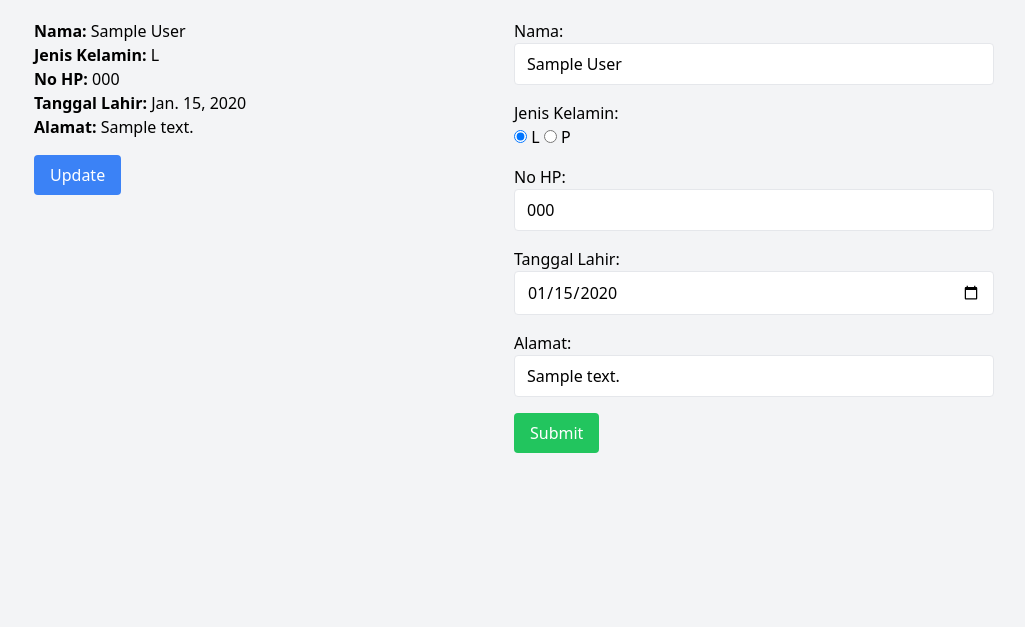
After one commit to WeakEntity-Basdat/SIJARTA, a Django app: page /auth/profile/pengguna/ in a window 1280 px wide, after a click on "Update". The commit adds this page. Shown: the part 173-800 px from the top of the page, without its empty margins (126-1151 px from the left). Run offline with Django 5.2, Linux system fonts and the light colour scheme; a user stored in the database is signed in; tables that the repository leaves empty hold one stand-in row (values such as "Sample post"); some libraries are stand-ins or nearby versions.

Commit message:
menambahkan RU profile

```diff
--- /dev/null
+++ b/authentication/templates/profile.html
@@ -0,0 +1,47 @@
+{% extends "base.html" %}
+
+{% block meta %}
+<title>Profile Pengguna</title>
+{% endblock meta %}
+
+{% block content %}
+<div class="container mx-auto mt-10">
+    <div class="flex justify-between w-3/4 mx-auto">
+        <!-- Info Profil -->
+        <div class="info w-1/2">
+            <p><strong>Nama:</strong> {{ user_profile.full_name }}</p>
+            <p><strong>Jenis Kelamin:</strong> {{ user_profile.gender }}</p>
+            <p><strong>No HP:</strong> {{ user_profile.phone_number }}</p>
+            <p><strong>Tanggal Lahir:</strong> {{ user_profile.birthdate }}</p>
+            <p><strong>Alamat:</strong> {{ user_profile.address }}</p>
+            <button onclick="document.getElementById('update-form').style.display = 'block';" class="bg-blue-500 text-white px-4 py-2 mt-4 rounded">Update</button>
+        </div>
+
+        <!-- Form Update -->
+        <div id="update-form" class="update-form w-1/2" style="display:none;">
+            <form method="POST">
+                {% csrf_token %}
+                <label for="nama">Nama:</label>
+                <input type="text" name="full_name" value="{{ user_profile.full_name }}" class="border rounded w-full px-3 py-2 mb-4" required>
+
+                <label>Jenis Kelamin:</label>
+                <div class="mb-4">
+                    <input type="radio" name="gender" value="L" {% if user_profile.gender == 'L' %}checked{% endif %}> L
+                    <input type="radio" name="gender" value="P" {% if user_profile.gender == 'P' %}checked{% endif %}> P
+                </div>
+
+                <label for="phone_number">No HP:</label>
+                <input type="text" name="phone_number" value="{{ user_profile.phone_number }}" class="border rounded w-full px-3 py-2 mb-4" required>
+
+                <label for="birthdate">Tanggal Lahir:</label>
+                <input type="date" name="birthdate" value="{{ user_profile.birthdate|date:'Y-m-d' }}" class="border rounded w-full px-3 py-2 mb-4" required>
+
+                <label for="address">Alamat:</label>
+                <input type="text" name="address" value="{{ user_profile.address }}" class="border rounded w-full px-3 py-2 mb-4" required>
+
+                <button type="submit" class="bg-green-500 text-white px-4 py-2 rounded">Submit</button>
+            </form>
+        </div>
+    </div>
+</div>
+{% endblock content %}
--- a/authentication/urls.py
+++ b/authentication/urls.py
@@ -9,4 +9,7 @@ urlpatterns = [
     path("logout/", logout_user, name="logout"),
     path('register/register_pengguna/', registrasi_pengguna, name='register_pengguna'),
     path('register/register_pekerja/', registrasi_pekerja, name='register_pekerja'),
+    path('profile/pekerja/', profile_pekerja, name='profile_pekerja'),
+    path('profile/pengguna/', profile, name='profile_pengguna'),
+
 ]
--- a/authentication/views.py
+++ b/authentication/views.py
@@ -12,9 +12,80 @@ from django.shortcuts import render, redirect
 from django.contrib import messages
 from django.contrib.auth.models import User
 from django.db import IntegrityError
+from django.contrib.auth.decorators import login_required
 
 
 # Create your views here.
+
+
+def profile(request):
+    # Check if the user has a profile associated with their account
+    try:
+        user_profile = request.user.userprofile
+    except UserProfile.DoesNotExist:
+        messages.error(request, "Profile not found.")
+        return redirect('main:show_main')
+
+    if request.method == 'POST':
+        # Retrieve data from the form submission
+        nama = request.POST.get('full_name')  # Match form field name
+        jenis_kelamin = request.POST.get('gender')  # Match form field name
+        no_hp = request.POST.get('phone_number')  # Match form field name
+        tanggal_lahir = request.POST.get('birthdate')  # Match form field name
+        alamat = request.POST.get('address')  # Match form field name
+
+        # Update user profile fields
+        user_profile.full_name = nama
+        user_profile.gender = jenis_kelamin
+        user_profile.phone_number = no_hp
+        user_profile.birthdate = tanggal_lahir
+        user_profile.address = alamat
+        user_profile.save()
+
+        # Success message
+        messages.success(request, "Profile updated successfully.")
+        return redirect('authentication:profile_pengguna')  # Redirect back to the profile page
+
+    # Context data for rendering the profile page
+    context = {
+        'user_profile': user_profile,
+    }
+    return render(request, 'profile.html', context)
+
+
+def profile_pekerja(request):
+    # Ensure the user is authenticated and has a profile
+    try:
+        user_profile = request.user.userprofile
+        if user_profile.user_type != 'pekerja':
+            messages.error(request, "You do not have access to this page.")
+            return redirect('main:show_main')
+    except UserProfile.DoesNotExist:
+        messages.error(request, "Profile not found.")
+        return redirect('main:show_main')
+
+    if request.method == 'POST':
+        # Fetch data from the form
+        user_profile.full_name = request.POST.get('full_name')
+        user_profile.gender = request.POST.get('gender')
+        user_profile.phone_number = request.POST.get('phone_number')
+        user_profile.birthdate = request.POST.get('birthdate')
+        user_profile.address = request.POST.get('address')
+        user_profile.bank_name = request.POST.get('bank_name')
+        user_profile.account_number = request.POST.get('account_number')
+        user_profile.npwp = request.POST.get('npwp')
+        user_profile.photo_url = request.POST.get('photo_url')
+        user_profile.save()
+
+        messages.success(request, "Profile updated successfully.")
+        return redirect('authentication:profile_pekerja')
+
+
+    # Context to pass to the template
+    context = {
+        'user_profile': user_profile,
+    }
+    return render(request, 'profile_pekerja.html', context)
 
 def login_user(request):
     if request.method == "POST":
--- a/templates/navbar.html
+++ b/templates/navbar.html
@@ -23,13 +23,13 @@
                         <a class="nav-btn" href="/mypay">MyPay</a>
                         <a class="nav-btn" href="/orders">Kelola Pesanan Saya</a>
                         <a class="nav-btn" href="/discount">Diskon</a>
-                        <a class="nav-btn" href="/profile">Profile</a>
+                        <a class="nav-btn" href="{% url 'authentication:profile_pengguna' %}">Profile</a>
                     {% elif user.userprofile.user_type == 'pekerja' %}
                         <!-- Pekerja Navbar Links -->
                         <a class="nav-btn" href="/mytasks">Kelola Pekerjaan Saya</a>
                         <a class="nav-btn" href="/task-status">Kelola Status Pekerjaan</a>
                         <a class="nav-btn" href="/mypay">MyPay</a>
-                        <a class="nav-btn" href="/profile">Profile</a>
+                        <a class="nav-btn" href="{% url 'authentication:profile_pekerja' %}">Profile</a>
                     {% endif %}
 
                     <a class="nav-btn" href="/auth/logout">Logout</a>
@@ -45,12 +45,12 @@
                                 <li><a href="/mypay">MyPay</a></li>
                                 <li><a href="/orders">Kelola Pesanan Saya</a></li>
                                 <li><a href="/discount">Diskon</a></li>
-                                <li><a href="/profile">Profile</a></li>
+                                <li><a href="{% url 'authentication:profile_pengguna' %}">Profile</a></li>
                             {% elif user.userprofile.user_type == 'pekerja' %}
                                 <li><a href="/mytasks">Kelola Pekerjaan Saya</a></li>
                                 <li><a href="/task-status">Kelola Status Pekerjaan</a></li>
                                 <li><a href="/mypay">MyPay</a></li>
-                                <li><a href="/profile">Profile</a></li>
+                                <li><a href="{% url 'authentication:profile_pekerja' %}">Profile</a></li>
                             {% endif %}
                             <li><a href="/auth/logout">Logout</a></li>
                         </ul>
```
Also changed, not shown: authentication/templates/profile_pekerja.html (added, +80 -0 lines), main/views.py (line endings or trailing spaces).
